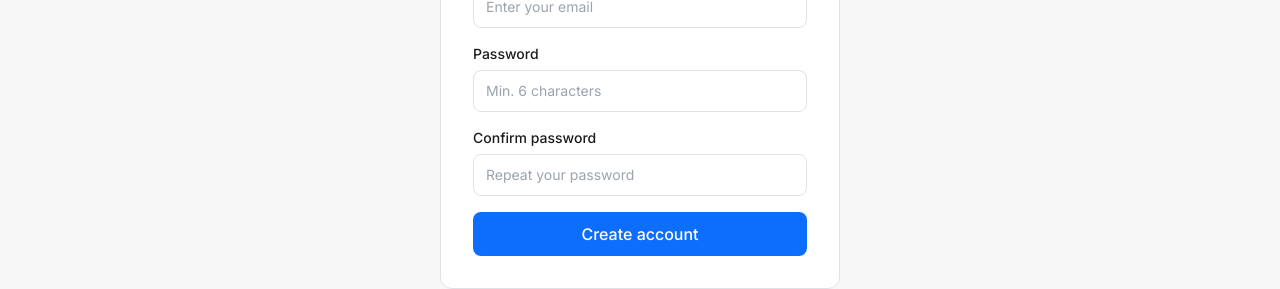
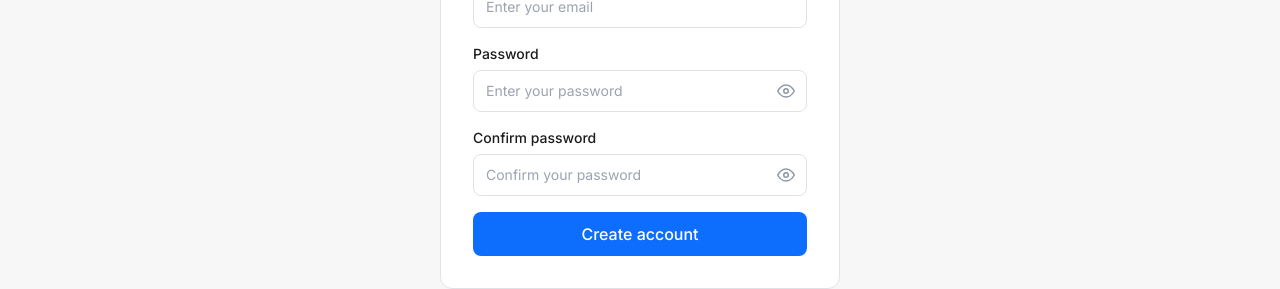
Before and after one commit to AsadullahSamo/ecommerce-fullstack-design, a React (Vite) app in the folder client/: page /register in a window 1280 px wide. Shown: the part 404-693 px from the top of the page. Built offline with nearby package versions, Linux system fonts and the light colour scheme; no server answers.

Commit message:
feat: add ComingSoon component and update routing for messages and orders pages; implement password visibility toggle in Login and Register forms

```diff
--- a/client/src/App.tsx
+++ b/client/src/App.tsx
@@ -8,6 +8,7 @@ import Cart from './pages/Cart'
 import Login from './pages/Login'
 import Register from './pages/Register'
 import AdminPanel from './pages/AdminPanel'
+  import ComingSoon from './components/ComingSoon'
 
 export default function App() {
   return (
@@ -21,6 +22,9 @@ export default function App() {
           <Route path="/login" element={<Login />} />
           <Route path="/register" element={<Register />} />
 
+          <Route path="/messages" element={<ComingSoon page="Messages" />} />
+          <Route path="/orders" element={<ComingSoon page="Orders" />} />
+
           <Route element={<ProtectedRoute adminOnly />}>
             <Route path="/admin" element={<AdminPanel />} />
           </Route>
--- /dev/null
+++ b/client/src/components/ComingSoon.tsx
@@ -0,0 +1,46 @@
+import { Link } from 'react-router-dom'
+
+type ComingSoonProps = {
+  page: string
+}
+
+export default function ComingSoon({ page }: ComingSoonProps) {
+  return (
+    <div className="bg-[#F7F7F7] min-h-screen flex items-center justify-center px-4">
+      <div className="w-full max-w-[520px] bg-white border border-[#DEE2E7] rounded-xl p-8 text-center">
+
+        <div className="w-20 h-20 mx-auto mb-5 rounded-full bg-[#EEF3FD] flex items-center justify-center">
+          <span className="material-icons text-[#0D6EFD] text-[40px]">
+            construction
+          </span>
+        </div>
+
+        <h1 className="text-2xl font-bold text-[#1C1C1C] mb-3">
+          {page} Coming Soon
+        </h1>
+
+        <p className="text-sm text-[#8B96A5] leading-relaxed mb-6">
+          We're currently working on the {page.toLowerCase()} page.
+          It’ll be available very soon.
+        </p>
+
+        <div className="flex items-center justify-center gap-3">
+          <Link
+            to="/"
+            className="bg-[#0D6EFD] hover:bg-blue-700 text-white text-sm font-medium px-5 py-2.5 rounded-lg transition-colors"
+          >
+            Back to home
+          </Link>
+
+          <Link
+            to="/products"
+            className="border border-[#DEE2E7] hover:bg-[#F7F7F7] text-[#1C1C1C] text-sm font-medium px-5 py-2.5 rounded-lg transition-colors"
+          >
+            Browse products
+          </Link>
+        </div>
+
+      </div>
+    </div>
+  )
+}
--- a/client/src/pages/Login.tsx
+++ b/client/src/pages/Login.tsx
@@ -1,6 +1,7 @@
 import { useState } from 'react'
 import { Link, useNavigate, useLocation } from 'react-router-dom'
 import { useAuth } from '../context/AuthContext'
+import { FiEye, FiEyeOff } from 'react-icons/fi' // add this
 
 export default function Login() {
   const { login } = useAuth()
@@ -10,6 +11,7 @@ export default function Login() {
 
   const [email, setEmail]       = useState('')
   const [password, setPassword] = useState('')
+  const [showPassword, setShowPassword] = useState(false)
   const [error, setError]       = useState('')
   const [loading, setLoading]   = useState(false)
 
@@ -56,14 +58,24 @@ export default function Login() {
           </div>
           <div>
             <label className="block text-sm font-medium text-[#1C1C1C] mb-1.5">Password</label>
+
+            <div className="relative">
               <input
-              type="password"
+                type={showPassword ? 'text' : 'password'}
                 value={password}
                 onChange={e => setPassword(e.target.value)}
                 placeholder="Enter your password"
                 required
                 className="w-full border border-[#DEE2E7] rounded-lg px-3 py-2.5 text-sm outline-none focus:border-[#0D6EFD] transition-colors"
               />
+              <button
+                type="button"
+                onClick={() => setShowPassword(prev => !prev)}
+                className="absolute inset-y-0 right-3 flex items-center text-[#8B96A5] hover:text-[#1C1C1C]"
+              >
+                {showPassword ? <FiEyeOff size={18} /> : <FiEye size={18} />}
+              </button>
+            </div>
           </div>
           <button
             type="submit"
--- a/client/src/pages/Register.tsx
+++ b/client/src/pages/Register.tsx
@@ -1,6 +1,7 @@
 import { useState } from 'react'
 import { Link, useNavigate } from 'react-router-dom'
 import { useAuth } from '../context/AuthContext'
+import { FiEye, FiEyeOff } from 'react-icons/fi' // add this
 
 export default function Register() {
   const { register } = useAuth()
@@ -12,6 +13,7 @@ export default function Register() {
   const [confirm, setConfirm]   = useState('')
   const [error, setError]       = useState('')
   const [loading, setLoading]   = useState(false)
+  const [showPassword, setShowPassword] = useState(false)
 
   const handleSubmit = async (e: React.FormEvent) => {
     e.preventDefault()
@@ -77,25 +79,45 @@ export default function Register() {
           </div>
           <div>
             <label className="block text-sm font-medium text-[#1C1C1C] mb-1.5">Password</label>
+
+            <div className="relative">
               <input
                 type="password"
                 value={password}
                 onChange={e => setPassword(e.target.value)}
-              placeholder="Min. 6 characters"
+                placeholder="Enter your password"
                 required
                 className="w-full border border-[#DEE2E7] rounded-lg px-3 py-2.5 text-sm outline-none focus:border-[#0D6EFD] transition-colors"
               />
+              <button
+                type="button"
+                onClick={() => setShowPassword(prev => !prev)}
+                className="absolute inset-y-0 right-3 flex items-center text-[#8B96A5] hover:text-[#1C1C1C]"
+              >
+                {showPassword ? <FiEyeOff size={18} /> : <FiEye size={18} />}
+              </button>
+            </div>
           </div>
           <div>
             <label className="block text-sm font-medium text-[#1C1C1C] mb-1.5">Confirm password</label>
+
+            <div className="relative">
               <input
                 type="password"
                 value={confirm}
                 onChange={e => setConfirm(e.target.value)}
-              placeholder="Repeat your password"
+                placeholder="Confirm your password"
                 required
                 className="w-full border border-[#DEE2E7] rounded-lg px-3 py-2.5 text-sm outline-none focus:border-[#0D6EFD] transition-colors"
               />
+              <button
+                type="button"
+                onClick={() => setShowPassword(prev => !prev)}
+                className="absolute inset-y-0 right-3 flex items-center text-[#8B96A5] hover:text-[#1C1C1C]"
+              >
+                {showPassword ? <FiEyeOff size={18} /> : <FiEye size={18} />}
+              </button>
+            </div>
           </div>
           <button
             type="submit"
```
Lines whose indentation alone changed are shown as unchanged.
